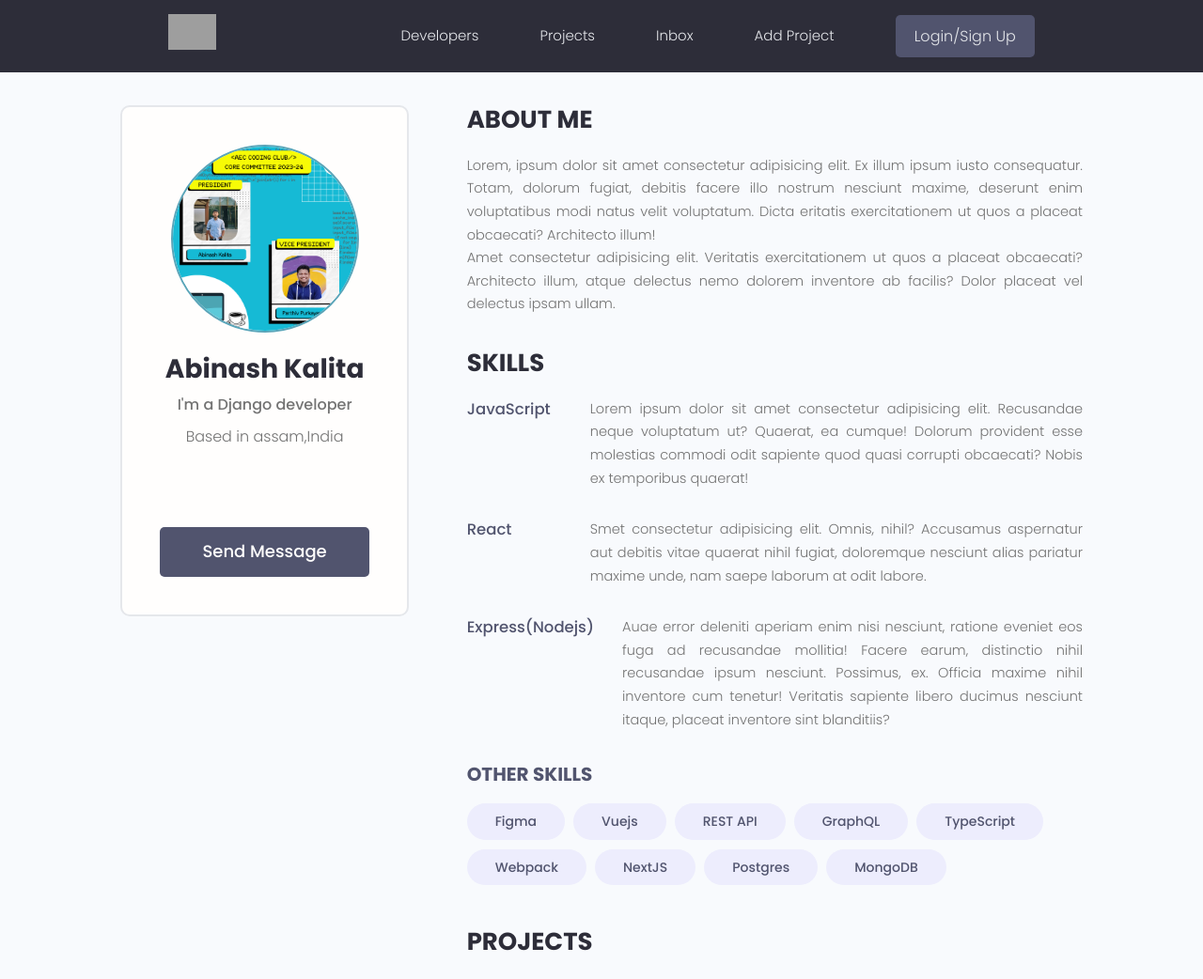
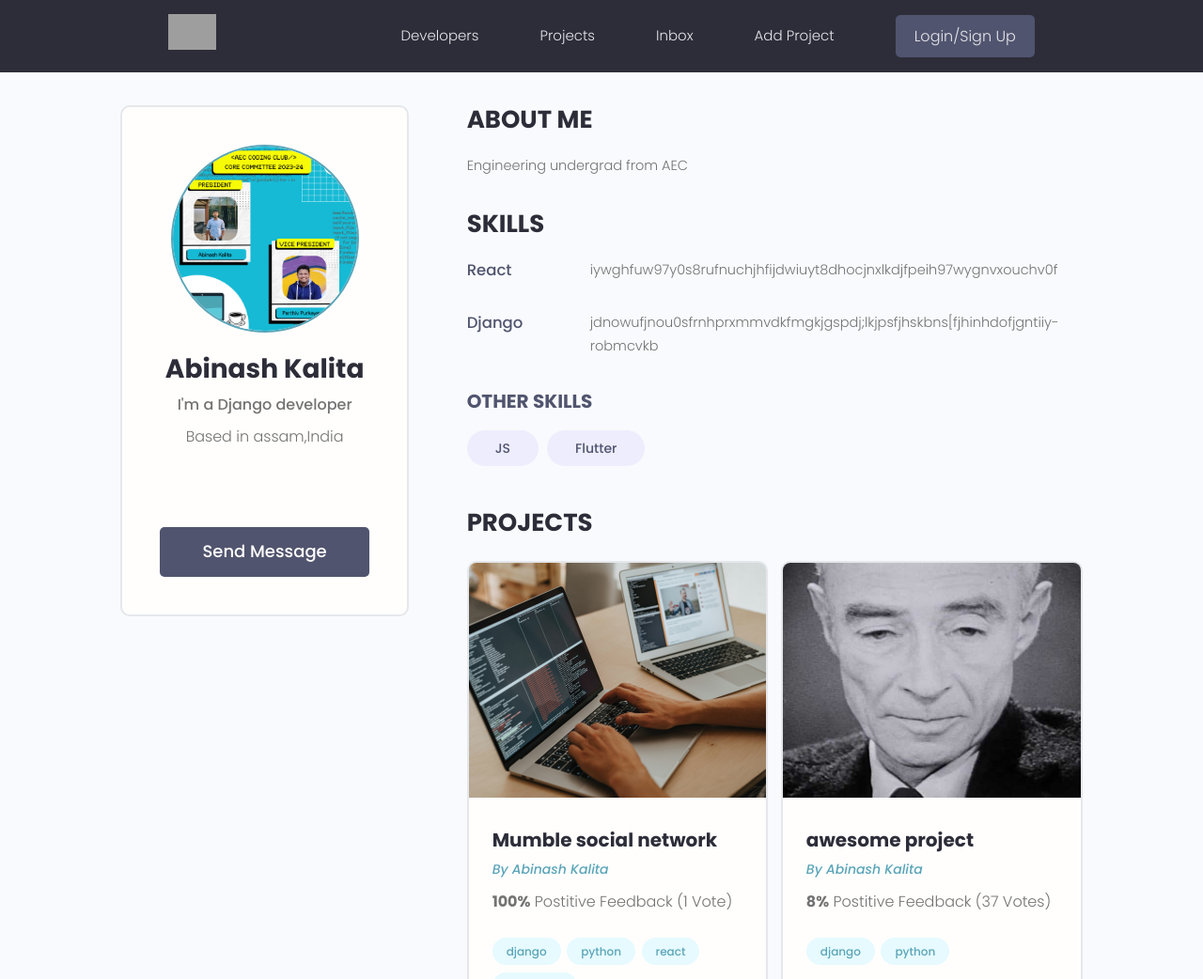
Before and after one commit to Ob1nash/devsearch, a Django app: page /profile/d893a939-c3e0-49fa-bdce-83b1ed4f7f8f in a window 1280 px wide. Shown: the top 1042 px of the page at 94% size. Run offline with Django 4.2, Linux system fonts and the light colour scheme; data comes from the database, SQL or seed files in the repository; both versions use the stored data as it was after the commit; some libraries are stand-ins or nearby versions; grey boxes are pictures that could not be loaded.

Commit message:
add & render profiles

```diff
--- a/projects/templates/projects/projects.html
+++ b/projects/templates/projects/projects.html
@@ -35,7 +35,7 @@
                             <img class="project__thumbnail" src="{{ project.featured_image.url }}" alt="project thumbnail" />
                             <div class="card__body">
                                 <h3 class="project__title">{{project.title}}</h3>
-                                <p><a class="project__author" href="{% url 'project' project.id %}">By {{project.owner.name}}</a></p>
+                                <p><a class="project__author" href="{% url 'user-profile' project.owner.id %}">By {{project.owner.name}}</a></p>
                                 <p class="project--rating">
                                     <span style="font-weight: bold;">{{project.vote_ratio}}%</span>Positive Feedback
                                     ({{project.vote_total}} Vote{{project.vote_total|pluralize:"s"}})
--- a/users/templates/users/profiles.html
+++ b/users/templates/users/profiles.html
@@ -47,7 +47,7 @@
                             <div class="dev__skills">
 
 
-                                {% for skill in profile.skill_set.all %}
+                                {% for skill in profile.skill_set.all|slice:"5" %}
 
                                 <span class="tag tag--pill tag--main">
                                     <small>{{skill}}</small>
--- a/users/templates/users/user-profile.html
+++ b/users/templates/users/user-profile.html
@@ -25,12 +25,17 @@
                 <a title="Twitter" href="#" target="_blank"><i class="im im-twitter"></i></a>
               </li>
               {% endif %}
+
+              {% if profile.scoial_linkedIn %}
               <li>
                 <a title="LinkedIn" href="#" target="_blank"><i class="im im-linkedin"></i></a>
               </li>
+              {% endif %}
+              {% if profile.scoial_website %}
               <li>
                 <a title="Personal Website" href="#" target="_blank"><i class="im im-globe"></i></a>
               </li>
+              {% endif %}
             </ul>
             <a href="#" class="btn btn--sub btn--lg">Send Message </a>
           </div>
@@ -39,72 +44,28 @@
       <div class="column column--2of3">
         <div class="devInfo">
           <h3 class="devInfo__title">About Me</h3>
-            <p class="devInfo__about">
-              Lorem, ipsum dolor sit amet consectetur adipisicing elit. Ex illum ipsum iusto consequatur. Totam,
-              dolorum fugiat, debitis facere illo nostrum nesciunt maxime, deserunt enim voluptatibus modi natus velit
-              voluptatum. Dicta eritatis exercitationem ut quos a placeat obcaecati? Architecto illum!
-              <br />
-              Amet consectetur adipisicing elit. Veritatis exercitationem ut quos a placeat obcaecati? Architecto
-              illum, atque delectus nemo dolorem inventore ab facilis? Dolor placeat vel delectus ipsam ullam.
-            </p>
+          <p class="devInfo__about">{{profile.bio}}</p>
         </div>
         <div class="devInfo">
           <h3 class="devInfo__title">Skills</h3>
           <div class="devInfo__skills">
+
+            {% for skill in topSkills %}
             <div class="devSkill">
-                <h4 class="devSkill__title">JavaScript</h4>
-                <p class="devSkill__info">
-                  Lorem ipsum dolor sit amet consectetur adipisicing elit. Recusandae neque voluptatum ut? Quaerat, ea
-                  cumque! Dolorum provident esse molestias commodi odit sapiente quod quasi corrupti obcaecati? Nobis
-                  ex temporibus quaerat!
-                </p>
+              <h4 class="devSkill__title">{{skill.name}}</h4>
+              <p class="devSkill__info">{{skill.description}}</p>
+
             </div>
-              <div class="devSkill">
-                <h4 class="devSkill__title">React</h4>
-                <p class="devSkill__info">
-                  Smet consectetur adipisicing elit. Omnis, nihil? Accusamus aspernatur aut debitis vitae quaerat
-                  nihil fugiat, doloremque nesciunt alias pariatur maxime unde, nam saepe laborum at odit labore.
-                </p>
-              </div>
-              <div class="devSkill">
-                <h4 class="devSkill__title">Express(Nodejs)</h4>
-                <p class="devSkill__info">
-                  Auae error deleniti aperiam enim nisi nesciunt, ratione eveniet eos fuga ad recusandae mollitia!
-                  Facere earum, distinctio nihil recusandae ipsum nesciunt. Possimus, ex. Officia maxime nihil
-                  inventore cum tenetur! Veritatis sapiente libero ducimus nesciunt itaque, placeat inventore sint
-                  blanditiis?
-                </p>
-              </div>
+            {% endfor %}
 
             <h3 class="devInfo__subtitle">Other Skills</h3>
             <div class="devInfo__otherSkills">
+
+              {% for skill in otherSkills %}
               <span class="tag tag--pill tag--sub tag--lg">
-                  <small>Figma</small>
+                <small>{{skill}}</small>
               </span>
-                <span class="tag tag--pill tag--sub tag--lg">
-                  <small>Vuejs</small>
-                </span>
-                <span class="tag tag--pill tag--sub tag--lg">
-                  <small>REST API</small>
-                </span>
-                <span class="tag tag--pill tag--sub tag--lg">
-                  <small>GraphQL</small>
-                </span>
-                <span class="tag tag--pill tag--sub tag--lg">
-                  <small>TypeScript</small>
-                </span>
-                <span class="tag tag--pill tag--sub tag--lg">
-                  <small>Webpack</small>
-                </span>
-                <span class="tag tag--pill tag--sub tag--lg">
-                  <small>NextJS</small>
-                </span>
-                <span class="tag tag--pill tag--sub tag--lg">
-                  <small>Postgres</small>
-                </span>
-                <span class="tag tag--pill tag--sub tag--lg">
-                  <small>MongoDB</small>
-                </span>
+              {% endfor %}
             </div>
           </div>
         </div>
@@ -112,87 +73,32 @@
           <h3 class="devInfo__title">Projects</h3>
           <div class="grid grid--two">
 
+            {% for project in profile.project_set.all %}
+
             <div class="column">
               <div class="card project">
-                  <a href="single-project.html" class="project">
-                    <img class="project__thumbnail" src="images/project-b.png" alt="project thumbnail" />
+                <a href="{% url 'project' project.id %}" class="project">
+                  <img class="project__thumbnail" src="{{project.featured_image.url}}" alt="project thumbnail" />
                   <div class="card__body">
-                      <h3 class="project__title">DevSearch UI Design</h3>
-                      <p><a class="project__author" href="profile.html">By Shahriar P. Shuvo</a></p>
+                    <h3 class="project__title">{{project.title}}</h3>
+                    <p><a class="project__author" href="{% url 'user-profile' project.owner.id %}">By {{project.owner.name}}</a></p>
                     <p class="project--rating">
-                        <span style="font-weight: bold;">92%</span> Postitive
-                        Feedback (62 Votes)
+                      <span style="font-weight: bold;">{{project.vote_ratio}}%</span> Postitive
+                      Feedback ({{project.vote_total}} Vote{{project.vote_total|pluralize:"s"}})
                     </p>
                     <div class="project__tags">
+                      {% for tag in project.tags.all %}
                       <span class="tag tag--pill tag--main">
-                          <small>NextJS</small>
+                        <small>{{tag}}</small>
                       </span>
-                        <span class="tag tag--pill tag--main">
-                          <small>GraphQL</small>
-                        </span>
-                        <span class="tag tag--pill tag--main">
-                          <small>TypeScript</small>
-                        </span>
+                      {% endfor %}
                     </div>
                   </div>
                 </a>
               </div>
             </div>
 
-              <div class="column">
-                <div class="card project">
-                  <a href="single-project.html" class="project">
-                    <img class="project__thumbnail" src="images/project-c.png" alt="project thumbnail" />
-                    <div class="card__body">
-                      <h3 class="project__title">Another Landing Page</h3>
-                      <p><a class="project__author" href="profile.html">By Dennis Ivanov</a></p>
-                      <p class="project--rating">
-                        <span style="font-weight: bold;">36%</span> Postitive
-                        Feedback (18 Votes)
-                      </p>
-                      <div class="project__tags">
-                        <span class="tag tag--pill tag--main">
-                          <small>NextJS</small>
-                        </span>
-                        <span class="tag tag--pill tag--main">
-                          <small>GraphQL</small>
-                        </span>
-                        <span class="tag tag--pill tag--main">
-                          <small>TypeScript</small>
-                        </span>
-                      </div>
-                    </div>
-                  </a>
-                </div>
-              </div>
-
-              <div class="column">
-                <div class="card project">
-                  <a href="single-project.html" class="project">
-                    <img class="project__thumbnail" src="images/project-a.png" alt="project thumbnail" />
-                    <div class="card__body">
-                      <h3 class="project__title">Yoga Studio Landing Page Website and Design</h3>
-                      <p><a class="project__author" href="profile.html">By Dennis Ivanov</a></p>
-                      <p class="project--rating">
-                        <span style="font-weight: bold;">98%</span> Postitive
-                        Feedback (72 Votes)
-                      </p>
-                      <div class="project__tags">
-                        <span class="tag tag--pill tag--main">
-                          <small>NextJS</small>
-                        </span>
-                        <span class="tag tag--pill tag--main">
-                          <small>GraphQL</small>
-                        </span>
-                        <span class="tag tag--pill tag--main">
-                          <small>TypeScript</small>
-                        </span>
-                      </div>
-                    </div>
-                  </a>
-                </div>
-              </div>
-
+            {% endfor %}
           </div>
         </div>
       </div>
--- a/users/views.py
+++ b/users/views.py
@@ -10,5 +10,7 @@ def profiles(request):
 
 def userProfile(request, pk):
     profile = Profile.objects.get(id=pk)
-    context = {'profile': profile}
+    topSkills = profile.skill_set.exclude(description="")
+    otherSkills = profile.skill_set.filter(description="")
+    context = {'profile': profile, 'topSkills':topSkills , 'otherSkills': otherSkills }
     return render(request, 'users/user-profile.html', context)
```
Also changed, not shown: db.sqlite3. Lines whose indentation alone changed are shown as unchanged.
